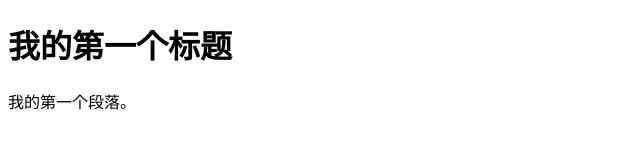
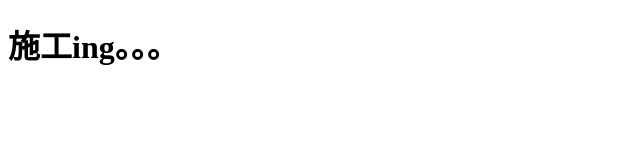
Before and after one commit to lifehxd/lifehxd.github.io, a plain HTML site: page index.html in a window 1280 px wide. Shown: the whole page, without its empty margins (0-640 px from the left). Drawn offline with Linux system fonts and the light colour scheme.

Commit message:
Update index.html

```diff
--- a/index.html
+++ b/index.html
@@ -5,7 +5,6 @@
 <title>这是什么</title>
 </head>
 <body>
-    <h1>我的第一个标题</h1>
-    <p>我的第一个段落。</p>
+    <h1>施工ing。。。</h1>
 </body>
 </html>
```
